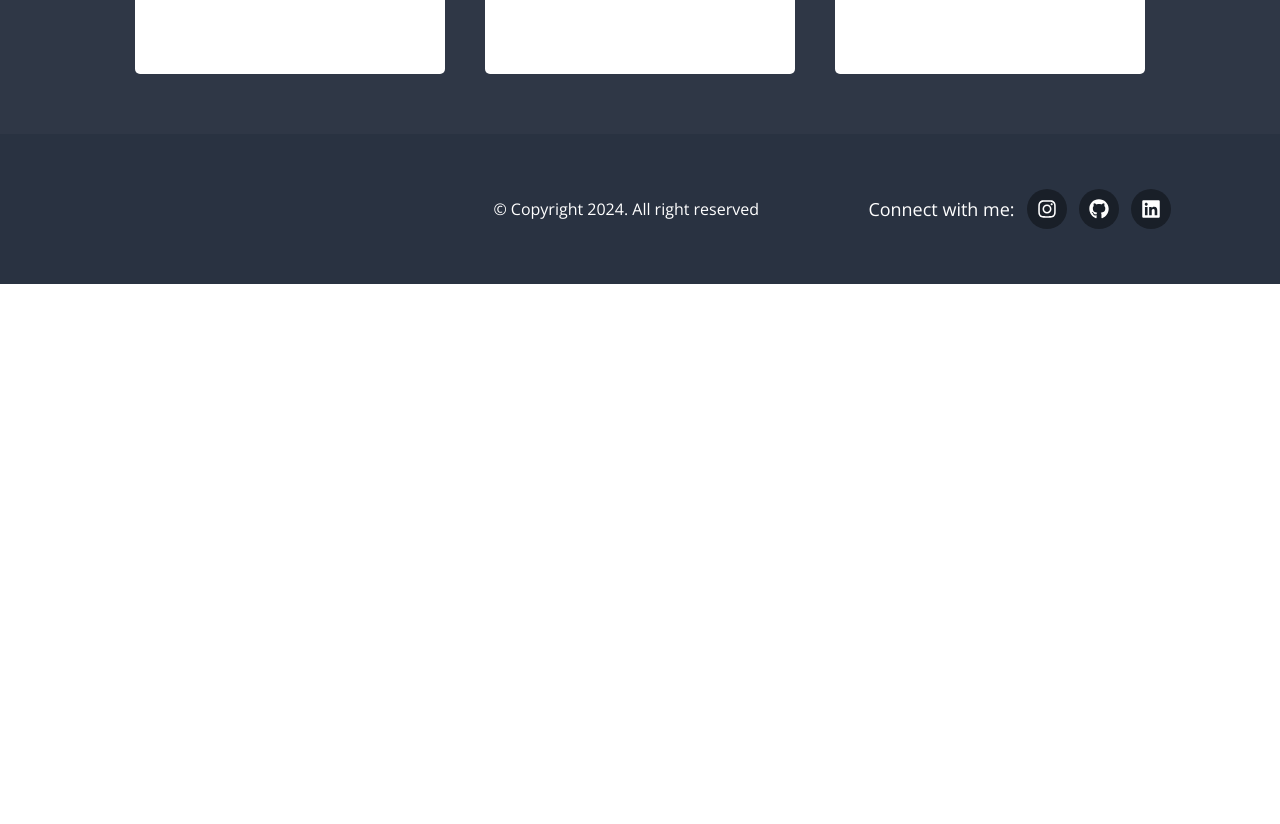
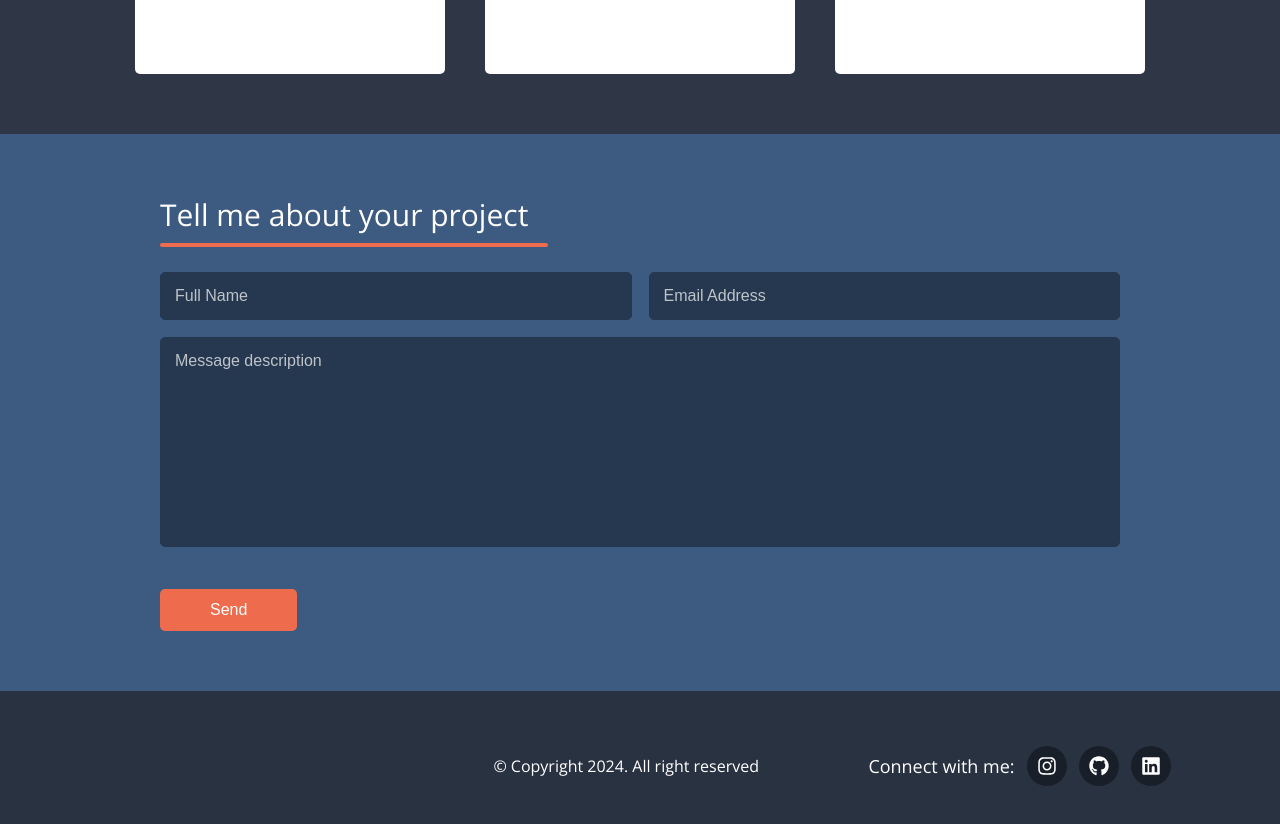
Before and after one commit to Snail1227/Garri-Shtyrkin-Portfolio, a React (Create React App) app: page / in a window 1280 px wide. Shown: the part 1800-2624 px from the top of the page. Before the commit the page ends 2084 px from the top, so only its background shows below. Built offline with nearby package versions, Linux system fonts and the light colour scheme.

Commit message:
add back contact form

```diff
--- a/src/App.tsx
+++ b/src/App.tsx
@@ -3,7 +3,7 @@ import Header from './components/Header';
 import Home from './components/Home';
 import About from './components/About';
 import Work from './components/Work';
-// import Contact from './components/Contact';
+import Contact from './components/Contact';
 import Footer from './components/Footer';
 
 function App() {
@@ -14,7 +14,7 @@ function App() {
       <Home />
       <About />
       <Work />
-      {/* <Contact /> */}
+      <Contact />
       <Footer />
     </>
   );
```
